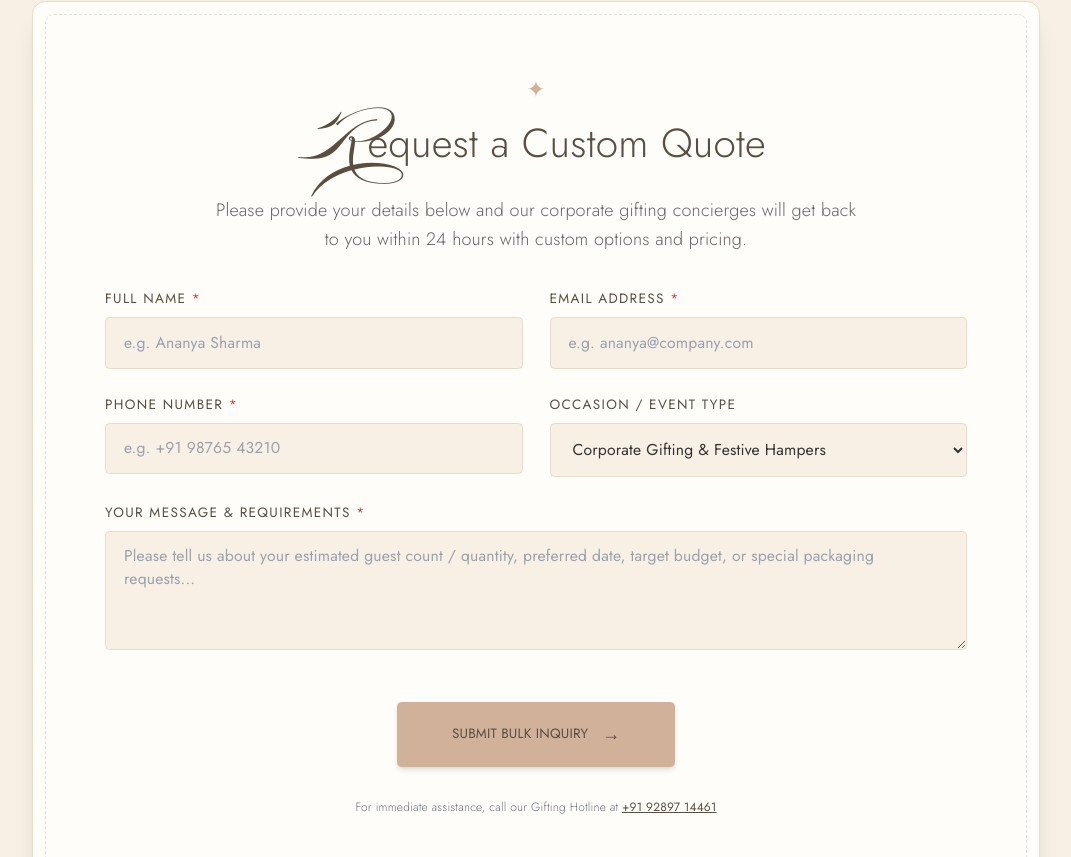
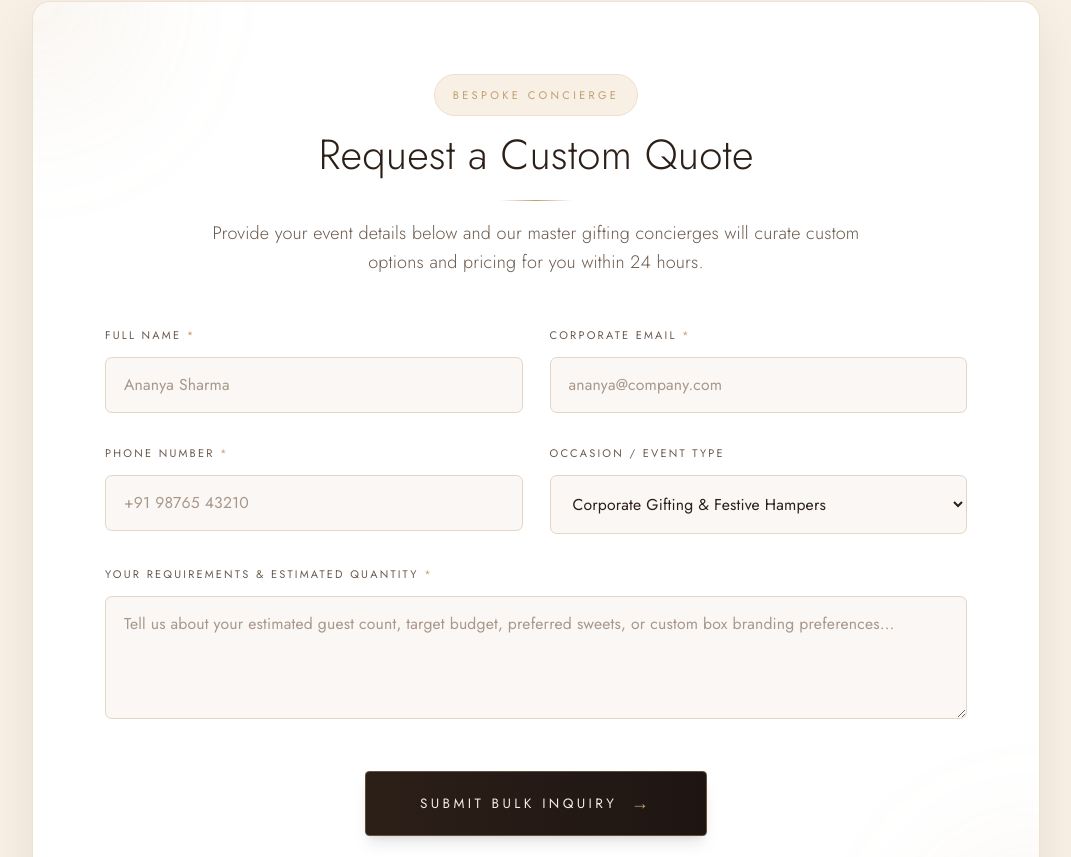
Before and after one commit to nikhil7759/Wishes, a React (Vite) app: page /bulk-order in a window 1280 px wide. Shown: the part 3023-3880 px from the top of the page, without its empty margins (104-1175 px from the left). Built offline with nearby package versions, Linux system fonts and the light colour scheme.

Commit message:
feat: luxury redesign of bulk order inquiry form card and input styling

```diff
--- a/src/components/Footer.tsx
+++ b/src/components/Footer.tsx
@@ -143,7 +143,7 @@ const Footer: React.FC = () => {
 
         {/* Studio Design Credit Line */}
         <div className="mt-10 pt-6 border-t border-black/10 text-center font-jost text-[11px] md:text-[12px] uppercase tracking-[0.22em] text-[#5a4d41]">
-          DESIGNED BY <span className="underline underline-offset-4 font-normal hover:opacity-80 transition-opacity">MADLYN STUDIO DE DESIGN</span>
+          DESIGNED BY <span className="cursor-pointer underline underline-offset-4 font-normal hover:opacity-80 transition-opacity">MADLYN STUDIO DE DESIGN</span>
         </div>
 
       </div>
--- a/src/components/PremiumCollection.tsx
+++ b/src/components/PremiumCollection.tsx
@@ -82,7 +82,7 @@ const PremiumCollection: React.FC = () => {
           {collections.map((item) => (
             <div key={item.id} className="relative group filter drop-shadow-md hover:drop-shadow-xl transition-all duration-300 hover:-translate-y-2 h-[420px] sm:h-[600px]">
               <a
-                href={item.link}
+
                 className="flex flex-col items-center justify-start focus:outline-none bg-[#eabfb9] pb-12 h-full w-full"
                 style={{
                   clipPath: 'polygon(0 0, 100% 0, 100% calc(100% - 30px), 50% 100%, 0 calc(100% - 30px))'
--- a/src/components/TopSellingSlider.tsx
+++ b/src/components/TopSellingSlider.tsx
@@ -114,7 +114,7 @@ const TopSellingSlider: React.FC = () => {
                 className="px-1 flex-shrink-0"
               >
                 <a
-                  href={item.link}
+
                   className="group flex flex-col items-start focus:outline-none"
                 >
                   {/* Image container matching PremiumCollection */}
--- a/src/pages/BulkOrder.tsx
+++ b/src/pages/BulkOrder.tsx
@@ -348,41 +348,45 @@ const BulkOrder: React.FC = () => {
         </div>
 
         {/* ========================================================================= */}
-        {/* SECTION 5: BULK ORDER INQUIRY FORM (WHITE CONTAINER CARD)                 */}
+        {/* SECTION 5: BULK ORDER INQUIRY FORM (LUXURY CONCIERGE CARD)                */}
         {/* ========================================================================= */}
         <div id="bulk-inquiry-form" className="max-w-4xl mx-auto">
-          <div className="bg-[#fffdfa] border border-[#e8dcc8] rounded-xl shadow-xl p-8 sm:p-12 md:p-16 relative overflow-hidden">
+          <div className="bg-white border border-[#c19e6e]/30 rounded-2xl shadow-[0_20px_50px_rgba(44,31,24,0.08)] p-8 sm:p-12 md:p-16 relative overflow-hidden">
 
-            {/* Inner Dashed Frame */}
-            <div className="absolute inset-[8px] sm:inset-[12px] border border-dashed border-[#d1b19a]/70 rounded-lg pointer-events-none opacity-60" />
+            {/* Subtle Gold Ambient Corner Accents */}
+            <div className="absolute -top-24 -left-24 w-48 h-48 bg-[#c19e6e]/10 rounded-full blur-3xl pointer-events-none" />
+            <div className="absolute -bottom-24 -right-24 w-48 h-48 bg-[#c19e6e]/10 rounded-full blur-3xl pointer-events-none" />
 
-            {/* Top Sparkle Ornament */}
-            <div className="text-center mb-8 relative z-10">
-              <span className="text-[#d1b19a] text-xl block mb-1">✦</span>
-              <h2 className="font-jost font-light text-3xl sm:text-4xl text-[#5a4d41] mb-3">
-                <span className="font-burgues text-[65px] inline-block -mr-1">R</span>equest a Custom Quote
+            {/* Top Eyebrow & Header */}
+            <div className="text-center mb-10 relative z-10">
+              <span className="inline-block font-jost text-[11px] uppercase tracking-[0.3em] text-[#c19e6e] font-medium mb-3 bg-[#f8f0e5] px-4 py-1.5 rounded-full border border-[#c19e6e]/20">
+                Bespoke Concierge
+              </span>
+              <h2 className="font-jost font-light text-3xl sm:text-4xl lg:text-[42px] text-[#2c1f18] mb-4 leading-tight">
+                Request a Custom Quote
               </h2>
-              <p className="font-jost font-light text-base text-[#666] max-w-xl mx-auto leading-relaxed">
-                Please provide your details below and our corporate gifting concierges will get back to you within 24 hours with custom options and pricing.
+              <div className="w-16 h-[1px] bg-gradient-to-r from-transparent via-[#c19e6e] to-transparent mx-auto mb-4" />
+              <p className="font-jost font-light text-sm sm:text-base text-[#6b5a4e] max-w-xl mx-auto leading-relaxed">
+                Provide your event details below and our master gifting concierges will curate custom options and pricing for you within 24 hours.
               </p>
             </div>
 
             {submitted ? (
               /* Success Submission Banner */
-              <div className="bg-[#f8f0e5] border border-[#d1b19a] p-8 md:p-12 rounded-lg text-center relative z-10 animate-fadeIn">
-                <div className="w-16 h-16 rounded-full bg-[#f4c3c0] text-[#5a4d41] flex items-center justify-center mx-auto mb-4 text-2xl shadow-md border border-[#d1b19a]/50">
+              <div className="bg-[#FAF7F4] border border-[#c19e6e]/30 p-8 md:p-12 rounded-xl text-center relative z-10 animate-fadeIn">
+                <div className="w-16 h-16 rounded-full bg-gradient-to-br from-[#d4ad70] to-[#c19e6e] text-white flex items-center justify-center mx-auto mb-4 text-2xl shadow-md">
                   ✓
                 </div>
-                <h3 className="font-jost font-medium text-2xl text-[#5a4d41] mb-2 uppercase tracking-wide">
+                <h3 className="font-jost font-medium text-2xl text-[#2c1f18] mb-2 uppercase tracking-wide">
                   Thank You, {formData.name || 'Valued Guest'}!
                 </h3>
-                <p className="font-jost font-light text-base text-[#555] max-w-md mx-auto mb-6">
-                  We have received your bulk order inquiry. Our gifting specialist will connect with you shortly via phone or email.
+                <p className="font-jost font-light text-base text-[#6b5a4e] max-w-md mx-auto mb-6">
+                  We have received your bulk order inquiry. Our senior gifting specialist will reach out to you shortly.
                 </p>
                 <button
                   type="button"
                   onClick={resetForm}
-                  className="bg-[#d1b19a] hover:bg-[#b49377] text-[#5a4d41] hover:text-white font-jost text-xs uppercase font-medium py-3 px-8 border border-[#d1b19a] transition-all duration-300 rounded-sm cursor-pointer"
+                  className="bg-[#2c1f18] hover:bg-[#1a1210] text-[#f5ede0] font-jost text-xs uppercase tracking-[0.25em] font-medium py-3.5 px-8 border border-[#c19e6e]/40 transition-all duration-300 rounded-sm cursor-pointer shadow-md"
                 >
                   Submit Another Inquiry
                 </button>
@@ -395,8 +399,8 @@ const BulkOrder: React.FC = () => {
 
                   {/* Name Field */}
                   <div>
-                    <label htmlFor="name" className="block font-jost text-xs uppercase tracking-widest text-[#5a4d41] font-medium mb-2">
-                      Full Name <span className="text-red-500">*</span>
+                    <label htmlFor="name" className="block font-jost text-[11px] uppercase tracking-[0.2em] text-[#6b5a4e] font-medium mb-2">
+                      Full Name <span className="text-[#c19e6e]">*</span>
                     </label>
                     <input
                       type="text"
@@ -405,15 +409,15 @@ const BulkOrder: React.FC = () => {
                       required
                       value={formData.name}
                       onChange={handleChange}
-                      placeholder="e.g. Ananya Sharma"
-                      className="w-full bg-[#f8f0e5] border border-[#e8dcc8] focus:border-[#d1b19a] focus:ring-1 focus:ring-[#d1b19a] rounded-sm px-4 py-3 text-sm text-[#333] placeholder-gray-400 outline-none transition-all"
+                      placeholder="Ananya Sharma"
+                      className="w-full bg-[#faf7f4] border border-[#e5d5c5] focus:border-[#c19e6e] focus:bg-white focus:ring-1 focus:ring-[#c19e6e] rounded-md px-4 py-3.5 text-sm text-[#2c1f18] placeholder-[#a8978a] outline-none transition-all duration-300"
                     />
                   </div>
 
                   {/* Email Field */}
                   <div>
-                    <label htmlFor="email" className="block font-jost text-xs uppercase tracking-widest text-[#5a4d41] font-medium mb-2">
-                      Email Address <span className="text-red-500">*</span>
+                    <label htmlFor="email" className="block font-jost text-[11px] uppercase tracking-[0.2em] text-[#6b5a4e] font-medium mb-2">
+                      Corporate Email <span className="text-[#c19e6e]">*</span>
                     </label>
                     <input
                       type="email"
@@ -422,8 +426,8 @@ const BulkOrder: React.FC = () => {
                       required
                       value={formData.email}
                       onChange={handleChange}
-                      placeholder="e.g. ananya@company.com"
-                      className="w-full bg-[#f8f0e5] border border-[#e8dcc8] focus:border-[#d1b19a] focus:ring-1 focus:ring-[#d1b19a] rounded-sm px-4 py-3 text-sm text-[#333] placeholder-gray-400 outline-none transition-all"
+                      placeholder="ananya@company.com"
+                      className="w-full bg-[#faf7f4] border border-[#e5d5c5] focus:border-[#c19e6e] focus:bg-white focus:ring-1 focus:ring-[#c19e6e] rounded-md px-4 py-3.5 text-sm text-[#2c1f18] placeholder-[#a8978a] outline-none transition-all duration-300"
                     />
                   </div>
 
@@ -433,8 +437,8 @@ const BulkOrder: React.FC = () => {
 
                   {/* Phone Field */}
                   <div>
-                    <label htmlFor="phone" className="block font-jost text-xs uppercase tracking-widest text-[#5a4d41] font-medium mb-2">
-                      Phone Number <span className="text-red-500">*</span>
+                    <label htmlFor="phone" className="block font-jost text-[11px] uppercase tracking-[0.2em] text-[#6b5a4e] font-medium mb-2">
+                      Phone Number <span className="text-[#c19e6e]">*</span>
                     </label>
                     <input
                       type="tel"
@@ -443,14 +447,14 @@ const BulkOrder: React.FC = () => {
                       required
                       value={formData.phone}
                       onChange={handleChange}
-                      placeholder="e.g. +91 98765 43210"
-                      className="w-full bg-[#f8f0e5] border border-[#e8dcc8] focus:border-[#d1b19a] focus:ring-1 focus:ring-[#d1b19a] rounded-sm px-4 py-3 text-sm text-[#333] placeholder-gray-400 outline-none transition-all"
+                      placeholder="+91 98765 43210"
+                      className="w-full bg-[#faf7f4] border border-[#e5d5c5] focus:border-[#c19e6e] focus:bg-white focus:ring-1 focus:ring-[#c19e6e] rounded-md px-4 py-3.5 text-sm text-[#2c1f18] placeholder-[#a8978a] outline-none transition-all duration-300"
                     />
                   </div>
 
                   {/* Occasion Selection */}
                   <div>
-                    <label htmlFor="occasion" className="block font-jost text-xs uppercase tracking-widest text-[#5a4d41] font-medium mb-2">
+                    <label htmlFor="occasion" className="block font-jost text-[11px] uppercase tracking-[0.2em] text-[#6b5a4e] font-medium mb-2">
                       Occasion / Event Type
                     </label>
                     <select
@@ -458,7 +462,7 @@ const BulkOrder: React.FC = () => {
                       name="occasion"
                       value={formData.occasion}
                       onChange={handleChange}
-                      className="w-full bg-[#f8f0e5] border border-[#e8dcc8] focus:border-[#d1b19a] focus:ring-1 focus:ring-[#d1b19a] rounded-sm px-4 py-3 text-sm text-[#333] outline-none transition-all"
+                      className="w-full bg-[#faf7f4] border border-[#e5d5c5] focus:border-[#c19e6e] focus:bg-white focus:ring-1 focus:ring-[#c19e6e] rounded-md px-4 py-3.5 text-sm text-[#2c1f18] outline-none transition-all duration-300 cursor-pointer"
                     >
                       <option value="Corporate Gifting">Corporate Gifting &amp; Festive Hampers</option>
                       <option value="Wedding">Weddings &amp; Anniversaries</option>
@@ -472,8 +476,8 @@ const BulkOrder: React.FC = () => {
 
                 {/* Message Field */}
                 <div>
-                  <label htmlFor="message" className="block font-jost text-xs uppercase tracking-widest text-[#5a4d41] font-medium mb-2">
-                    Your Message &amp; Requirements <span className="text-red-500">*</span>
+                  <label htmlFor="message" className="block font-jost text-[11px] uppercase tracking-[0.2em] text-[#6b5a4e] font-medium mb-2">
+                    Your Requirements &amp; Estimated Quantity <span className="text-[#c19e6e]">*</span>
                   </label>
                   <textarea
                     id="message"
@@ -482,8 +486,8 @@ const BulkOrder: React.FC = () => {
                     required
                     value={formData.message}
                     onChange={handleChange}
-                    placeholder="Please tell us about your estimated guest count / quantity, preferred date, target budget, or special packaging requests..."
-                    className="w-full bg-[#f8f0e5] border border-[#e8dcc8] focus:border-[#d1b19a] focus:ring-1 focus:ring-[#d1b19a] rounded-sm px-4 py-3 text-sm text-[#333] placeholder-gray-400 outline-none transition-all resize-y"
+                    placeholder="Tell us about your estimated guest count, target budget, preferred sweets, or custom box branding preferences..."
+                    className="w-full bg-[#faf7f4] border border-[#e5d5c5] focus:border-[#c19e6e] focus:bg-white focus:ring-1 focus:ring-[#c19e6e] rounded-md px-4 py-3.5 text-sm text-[#2c1f18] placeholder-[#a8978a] outline-none transition-all duration-300 resize-y"
                   />
                 </div>
 
@@ -492,28 +496,28 @@ const BulkOrder: React.FC = () => {
                   <button
                     type="submit"
                     disabled={isSubmitting}
-                    className="w-full sm:w-auto inline-flex items-center justify-center gap-3 bg-[#d1b19a] hover:bg-[#b49377] text-[#5a4d41] hover:text-white font-jost text-xs uppercase font-medium py-4 px-12 border border-[#d1b19a] transition-all duration-300 shadow-md hover:shadow-lg active:scale-95 rounded-sm cursor-pointer disabled:opacity-50"
+                    className="w-full sm:w-auto inline-flex items-center justify-center gap-3 bg-gradient-to-r from-[#2c1f18] to-[#1e1512] hover:from-[#1e1512] hover:to-[#0a0604] text-[#f5ede0] font-jost text-xs uppercase tracking-[0.25em] font-medium py-4 px-12 border border-[#c19e6e]/40 transition-all duration-300 shadow-lg hover:shadow-xl active:scale-95 rounded-sm cursor-pointer disabled:opacity-50 group"
                   >
                     {isSubmitting ? (
                       <>
-                        <svg className="animate-spin h-4 w-4 text-current" viewBox="0 0 24 24" fill="none">
+                        <svg className="animate-spin h-4 w-4 text-[#c19e6e]" viewBox="0 0 24 24" fill="none">
                           <circle className="opacity-25" cx="12" cy="12" r="10" stroke="currentColor" strokeWidth="4" />
                           <path className="opacity-75" fill="currentColor" d="M4 12a8 8 0 018-8V0C5.373 0 0 5.373 0 12h4zm2 5.291A7.962 7.962 0 014 12H0c0 3.042 1.135 5.824 3 7.938l3-2.647z" />
                         </svg>
-                        Sending Request...
+                        Curating Options...
                       </>
                     ) : (
                       <>
-                        Submit Bulk Inquiry
-                        <span className="text-base">→</span>
+                        <span>Submit Bulk Inquiry</span>
+                        <span className="text-base text-[#c19e6e] transition-transform duration-300 group-hover:translate-x-1">→</span>
                       </>
                     )}
                   </button>
                 </div>
 
-                <p className="text-center text-[12px] font-jost text-gray-500 font-light mt-3">
+                <p className="text-center text-[13px] font-jost text-[#8b7d72] font-light mt-4">
                   For immediate assistance, call our Gifting Hotline at{' '}
-                  <a href="tel:+919289714461" className="underline font-medium text-[#5a4d41]">
+                  <a href="tel:+919289714461" className="underline font-medium text-[#2c1f18] hover:text-[#c19e6e] transition-colors">
                     +91 92897 14461
                   </a>
                 </p>
```
